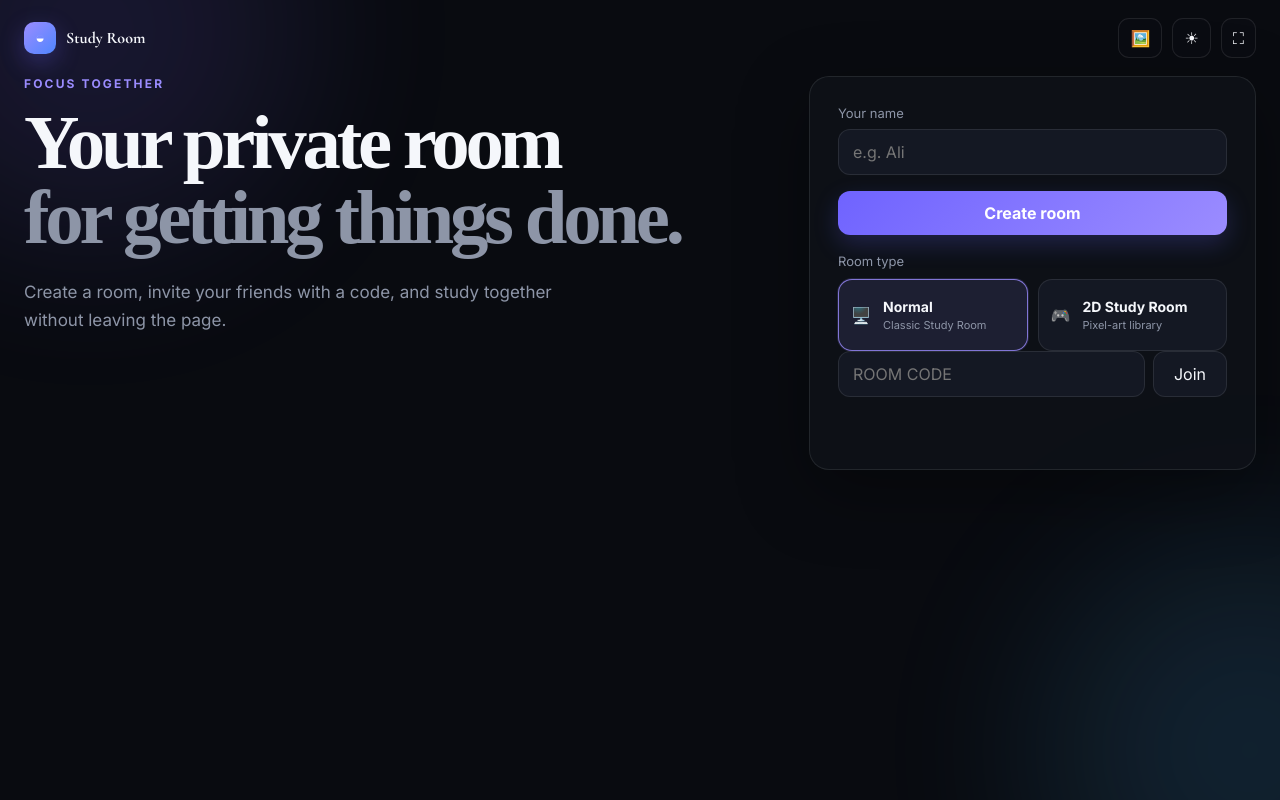
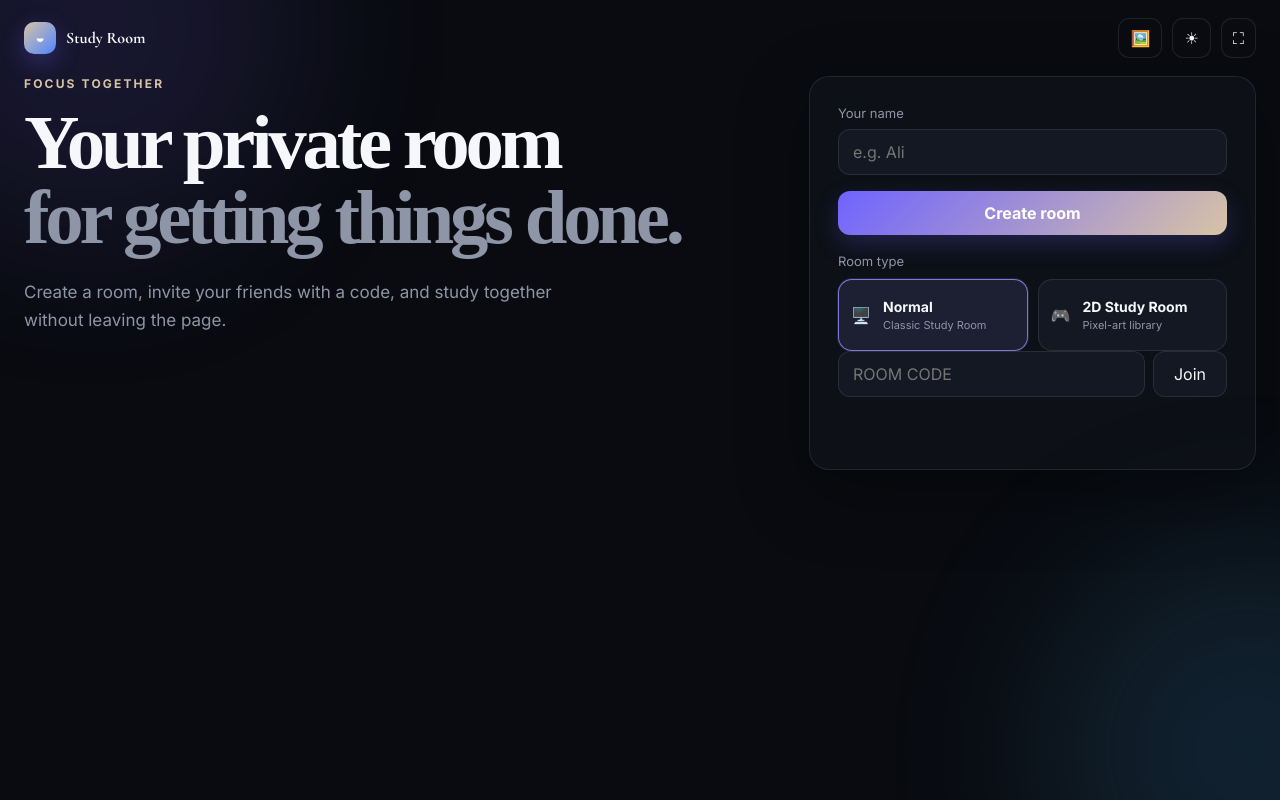
Before and after one commit to ali964ali864-rgb/Study-room, a website: page public/index.html in a window 1280 px wide. Drawn offline with nearby package versions, Linux system fonts and the light colour scheme; no server answers.

Commit message:
Update style.css

```diff
--- a/public/style.css
+++ b/public/style.css
@@ -1,6 +1,6 @@
 :root {
   --bg: #090b10; --panel: rgba(17,20,28,.18); --panel-2:#141823; --text:#f5f7fb; --muted:#8d95a7;
-  --border:rgba(255,255,255,.09); --accent:#9b8cff; --accent-2:#6f63ff; --green:#6fe1a1; --danger:#ff7777;
+  --border:rgba(255,255,255,.09); --accent:#d8c3a5; --accent-2:#6f63ff; --green:#6fe1a1; --danger:#ff7777;
   --shadow:0 22px 70px rgba(0,0,0,.35); --radius:20px;
 }
 :root[data-theme="light"] { --bg:#f4f5f8; --panel:rgba(255,255,255,.88); --panel-2:#fff; --text:#171923; --muted:#687083; --border:rgba(20,25,35,.1); --shadow:0 20px 55px rgba(34,39,54,.12); }
```
